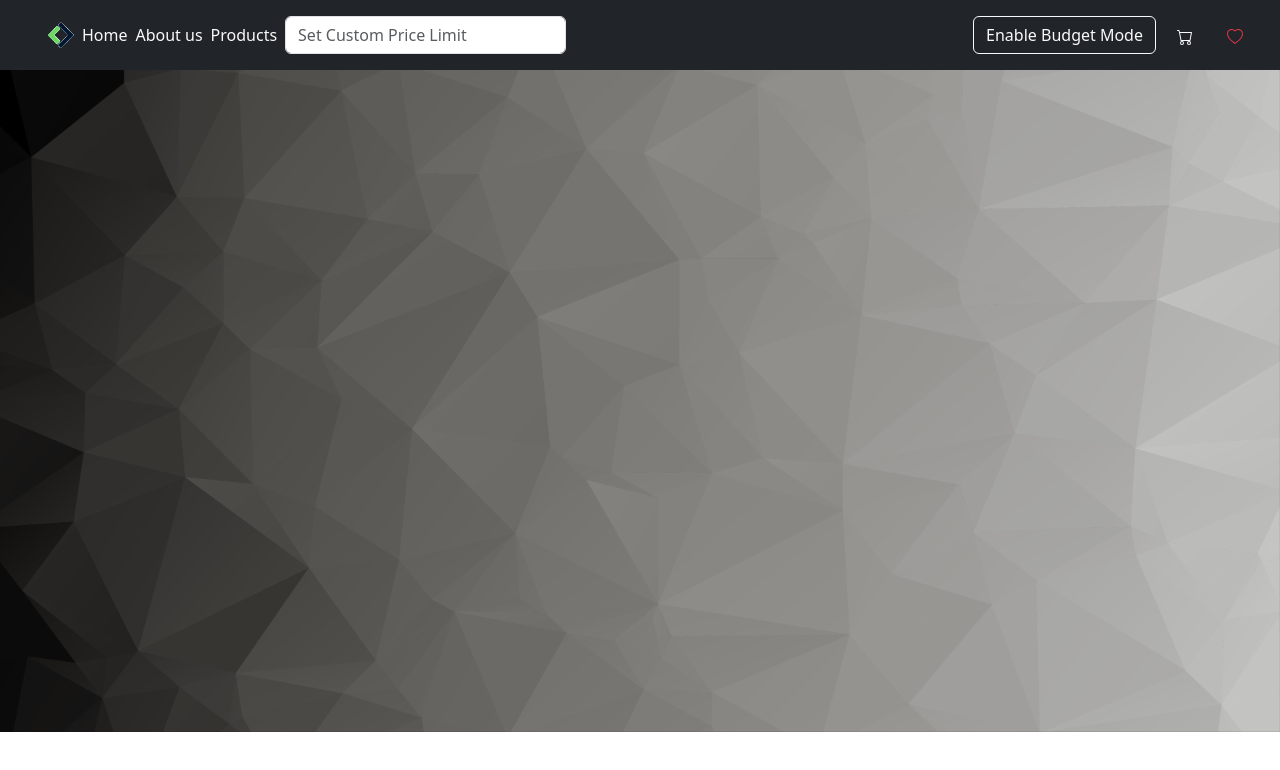
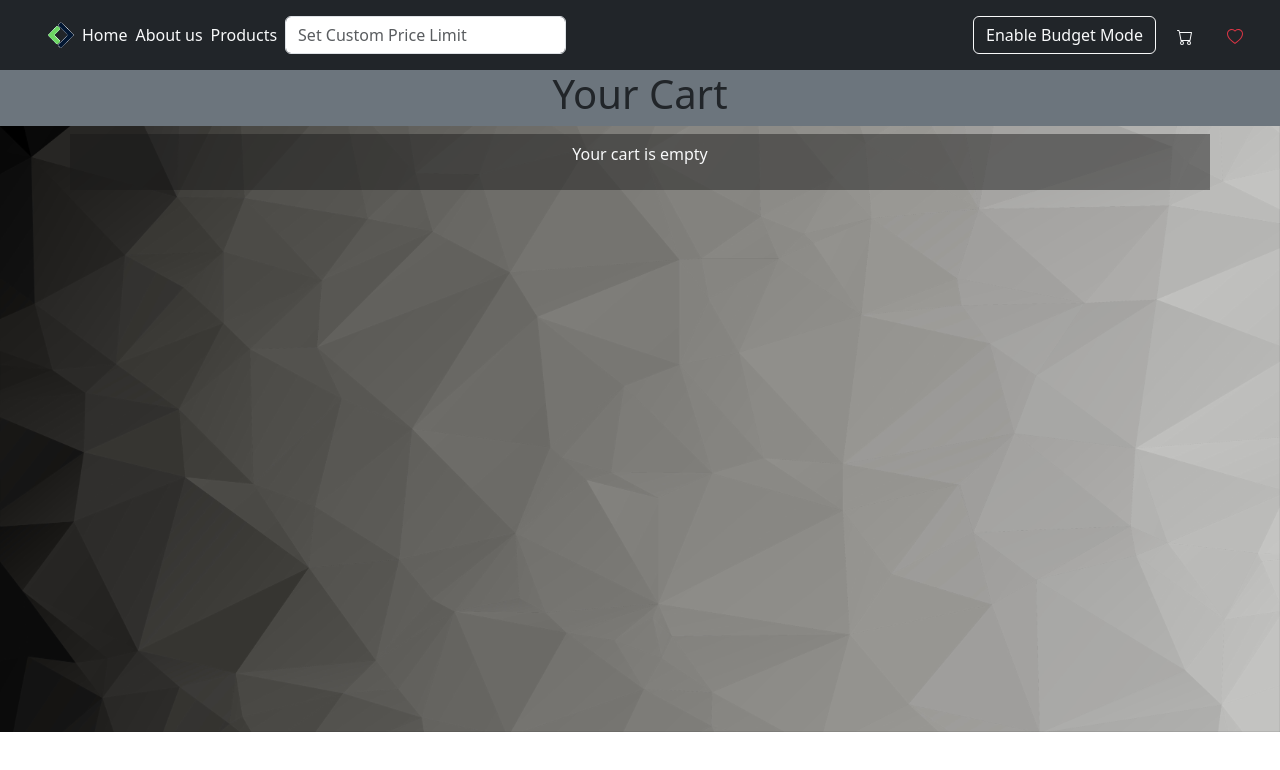
Before and after one commit to murphy-afk/react-context-api, a React (Vite) app: page /cart in a window 1280 px wide. Shown: the top 770 px of the page. Built offline with nearby package versions, Linux system fonts and the light colour scheme.

Commit message:
feat: cart page

```diff
--- a/src/pages/Cart.jsx
+++ b/src/pages/Cart.jsx
@@ -1,5 +1,21 @@
-export default function Cart() {
+import { useCollections } from "../context/CollectionsContext"
+
+export default function Favourites() {
+  const { cart } = useCollections();
+  console.log(cart);
+
   return (
-    null
-  )
+    <>
+      <h1 className="text-center pt-0 pb-2 bg-secondary w-100">Your Cart</h1>
+      {cart.length === 0 ? (
+        <div className="container text-center bg-semitransparent py-2 text-light">
+          <p>Your cart is empty</p>
+        </div>) :
+        (
+          <div>
+            <h1>There are {cart.length} products in your cart</h1>
+          </div>
+        )}
+    </>
+  );
 }
```
